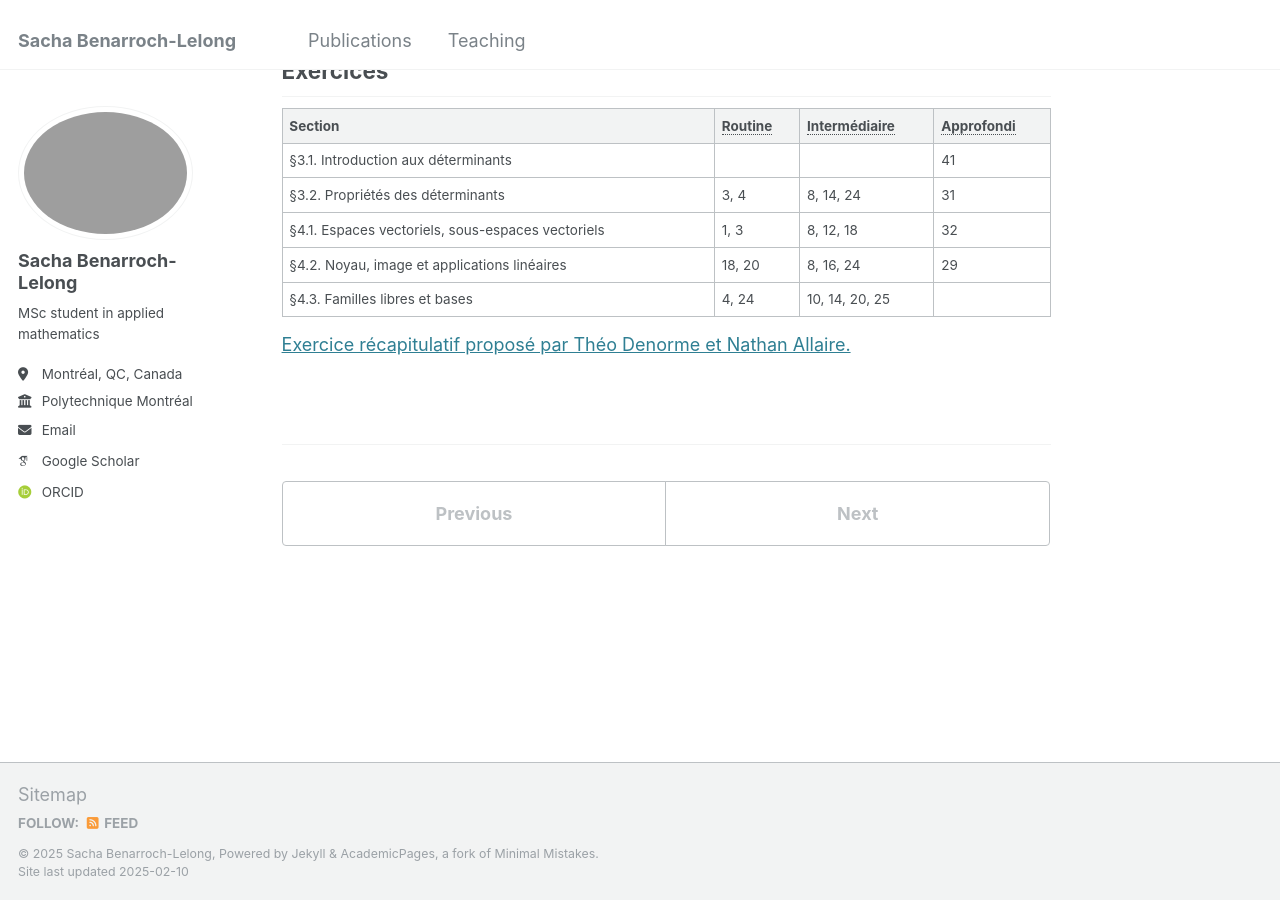
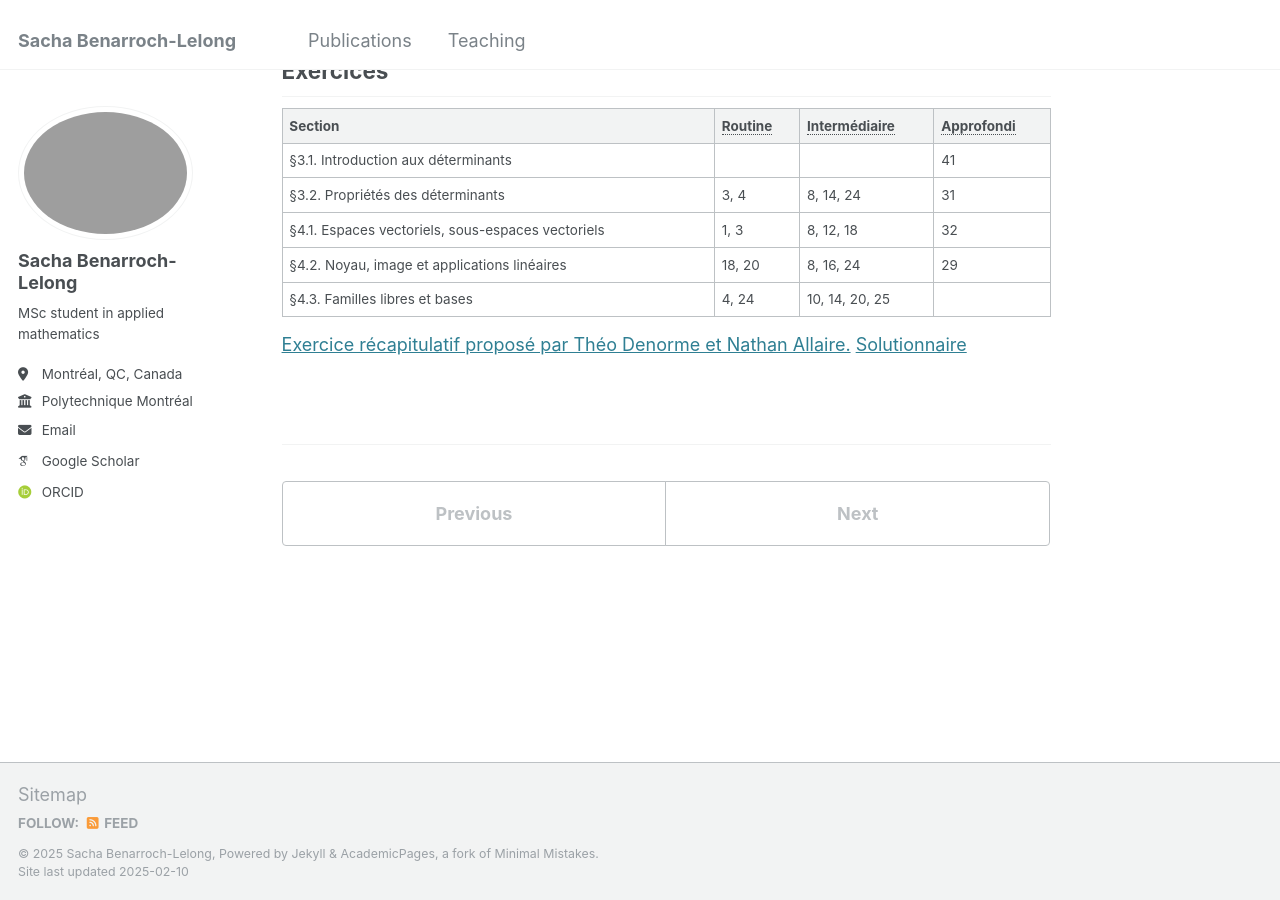
Before and after one commit to sblelong/sblelong.github.io, a Jekyll site: the page built from _teaching/mth1008/td3.md, in a window 1280 px wide and 900 px high, scrolled down 2338 px. Built offline with Jekyll 4.4.1, drawn with Linux system fonts in a browser that asks for light colours; some web fonts are replaced.

Commit message:
solutionnaire recap td3

```diff
--- a/_teaching/mth1008/td3.md
+++ b/_teaching/mth1008/td3.md
@@ -66,6 +66,7 @@ Même démarche, mais ici on manipule des objets un peu différents : des foncti
 | §4.3. Familles libres et bases                    | 4, 24   | 10, 14, 20, 25 |            |
 
 [Exercice récapitulatif proposé par Théo Denorme et Nathan Allaire.](/files/TN-extrait-recap-bases.pdf)
+[Solutionnaire](/files/TN-extrait-solution-bases.pdf)
 
 *[Routine]: Exercices de base pour éveiller les premiers réflexes.
 *[Intermédiaire]: Exercices de calcul ou réflexion constituant la matière principale de l'examen.
```
